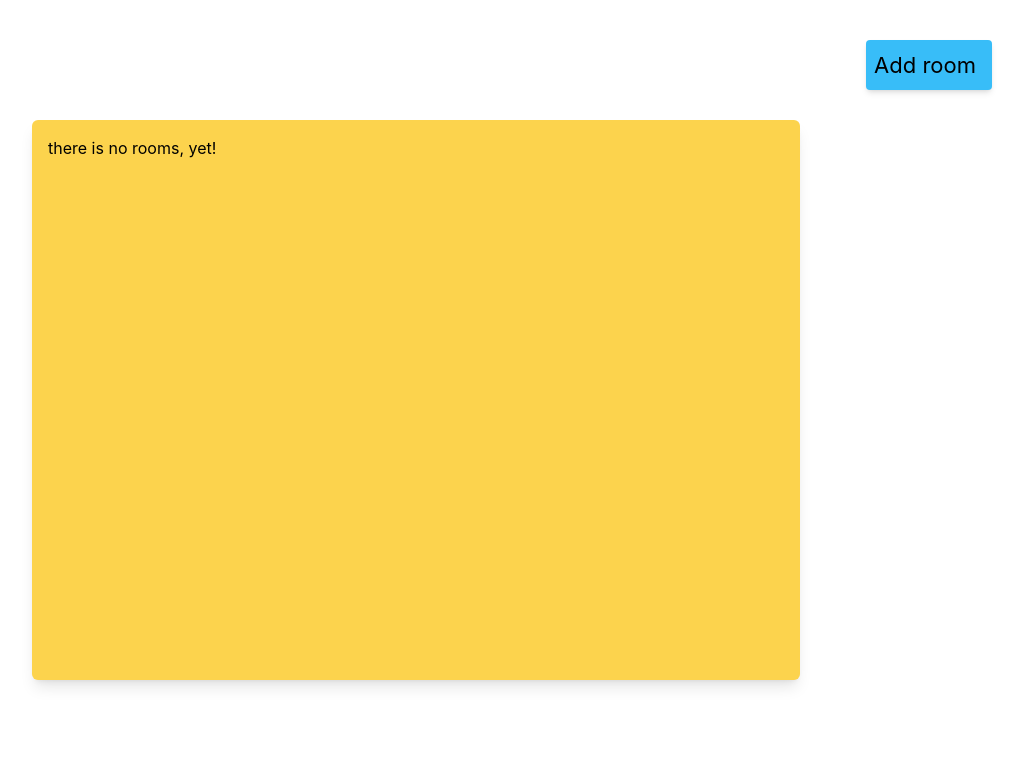
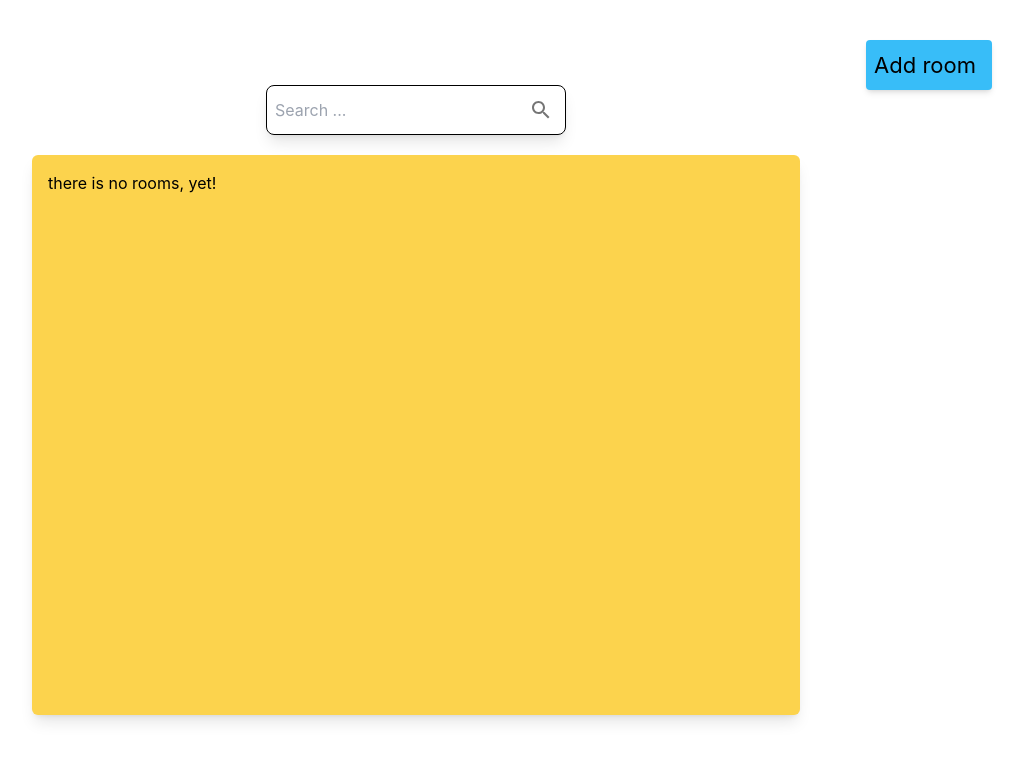
Before and after one commit to bimus-github/online-game, a React (Create React App) app: page / in a window 1280 px wide. Shown: the top 760 px of the page, without its empty margins (224-1247 px from the left). Built offline with nearby package versions, Linux system fonts and the light colour scheme.

Commit message:
adding search room input

```diff
--- a/package.json
+++ b/package.json
@@ -3,6 +3,10 @@
   "version": "0.1.0",
   "private": true,
   "dependencies": {
+    "@emotion/react": "^11.11.1",
+    "@emotion/styled": "^11.11.0",
+    "@mui/icons-material": "^5.14.7",
+    "@mui/material": "^5.14.7",
     "@reduxjs/toolkit": "^1.9.5",
     "@testing-library/jest-dom": "^5.14.1",
     "@testing-library/react": "^13.0.0",
--- a/src/pages/Home.tsx
+++ b/src/pages/Home.tsx
@@ -3,6 +3,8 @@ import Modal from "../components/Modal";
 import { useAppDispatch, useAppSelector } from "../store/hooks";
 import { roomActions } from "../store/features/room";
 import { ERROR_ENUM, Room_Type } from "../type";
+import { IconButton } from "@mui/material";
+import SearchIcon from "@mui/icons-material/Search";
 
 function Home() {
   const dispatch = useAppDispatch();
@@ -46,10 +48,24 @@ function Home() {
   };
   return (
     <div className={styles.main}>
+      {/* open modal btn */}
       <button onClick={openModal} className={styles.generateRoomBtn}>
         <p>Add room</p>
       </button>
 
+      {/* search input */}
+      <div className={styles.searchDiv}>
+        <input
+          className={styles.searchInput}
+          type="text"
+          placeholder="Search ..."
+        />
+        <IconButton>
+          <SearchIcon />
+        </IconButton>
+      </div>
+
+      {/* room lists */}
       <div className={styles.roomListsDiv}>
         {rooms.length !== 0 ? (
           rooms.map((room, key) => (
@@ -124,12 +140,15 @@ export default Home;
 
 const styles = {
   main: "relative flex justify-center items-center flex-col h-screen",
+
   generateRoomBtn:
     "absolute top-[5%] right-[5%] h-[50px] bg-bg-btn hover:bg-bg-btn-l text-[22px] pl-2 pr-4 rounded shadow-md",
+
   roomListsDiv:
     "w-[60%] bg-bg-d rounded-md p-4 flex flex-col gap-4 shadow-lg overflow-y-auto h-[70%]",
   infoRoom:
     " w-full  bg-bg hover:bg-bg-l p-4 rounded-md shadow-sm flex flex-row justify-around gap-5",
+
   modal: "relative w-full",
   modalTitle: "w-full flex justify-center items-center text-[25px]",
   modalForm: " flex flex-col gap-4",
@@ -138,4 +157,8 @@ const styles = {
   modalInput:
     " w-full overflow-hidden border-[1px] p-2 rounded-md border-slate-700 outline-none",
   createRoomBtn: " bg-bg-btn hover:bg-bg-btn-l p-3 rounded-lg",
+
+  searchDiv:
+    "pl-2 p-1 border-[1px] border-black w-[300px] mb-5 rounded-lg flex flex-row shadow-lg",
+  searchInput: "w-full border-none outline-none",
 };
```
Also changed, not shown: 1 other file (tests, documents, lock files or other folders).
